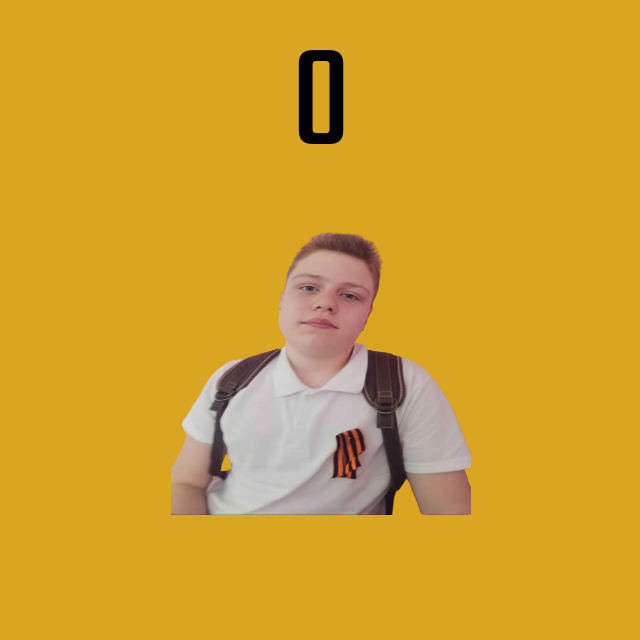
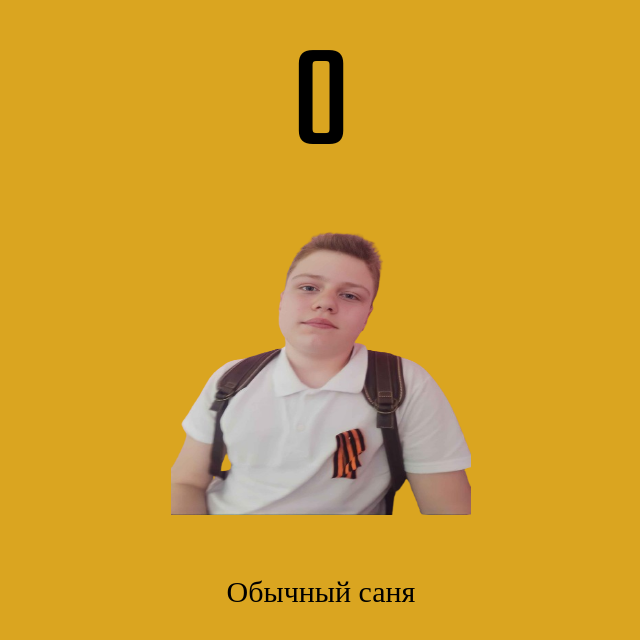
Before and after one commit to ArtemKaban/SanyaCoins, a plain HTML site: page index.html in a window 1280 px wide. Shown: the whole page, without its empty margins (319-959 px from the left). Drawn offline with Linux system fonts and the light colour scheme; a web font is replaced by a local one.

Commit message:
Update index.html

```diff
--- a/index.html
+++ b/index.html
@@ -7,11 +7,11 @@
     <link rel="stylesheet" href="style.css">
 </head>
 <body>
-    <p id="s" class="s">0</p>
     <div class="sandiv">
+        <p id="s" class="s">0</p>
         <img id="san" class="san" src="img/sana.png" alt="">
+        <p id="p2" class="names">Обычный саня</p>
     </div>
-
     <script src="script.js"></script>
 </body>
 </html>
```
